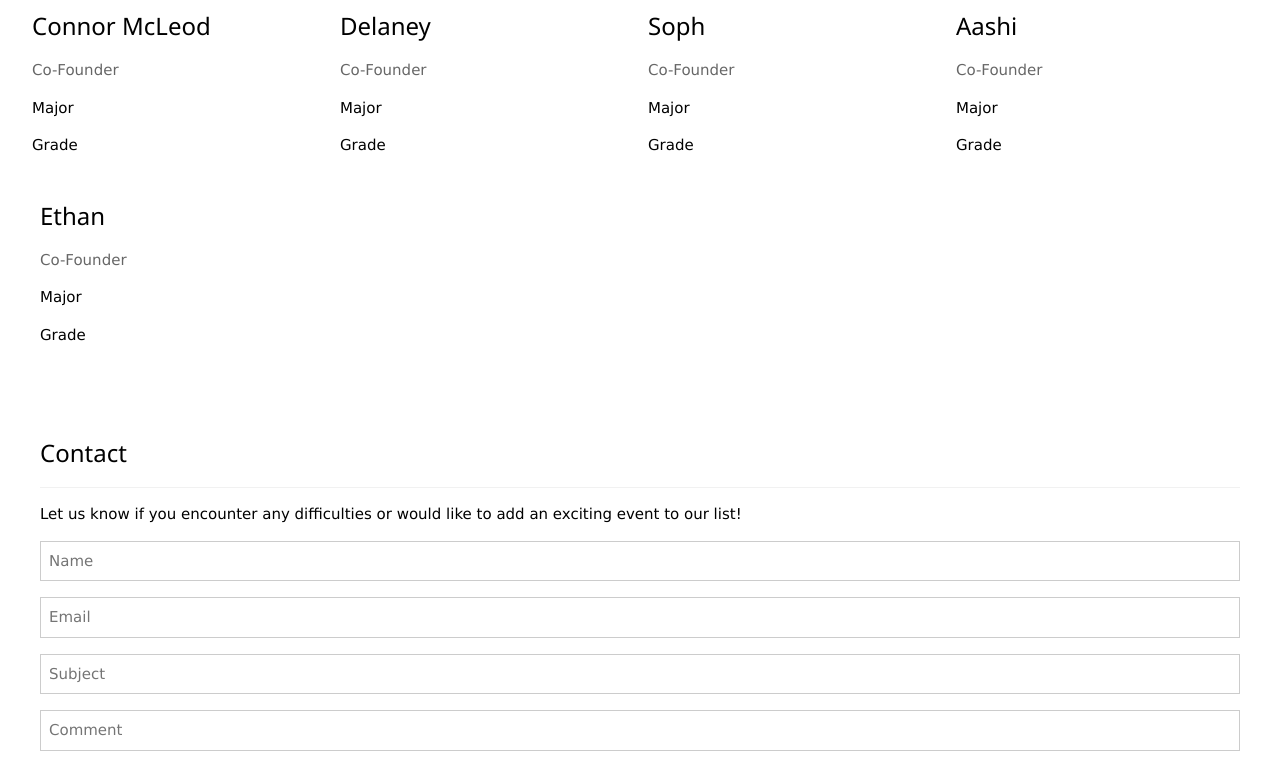
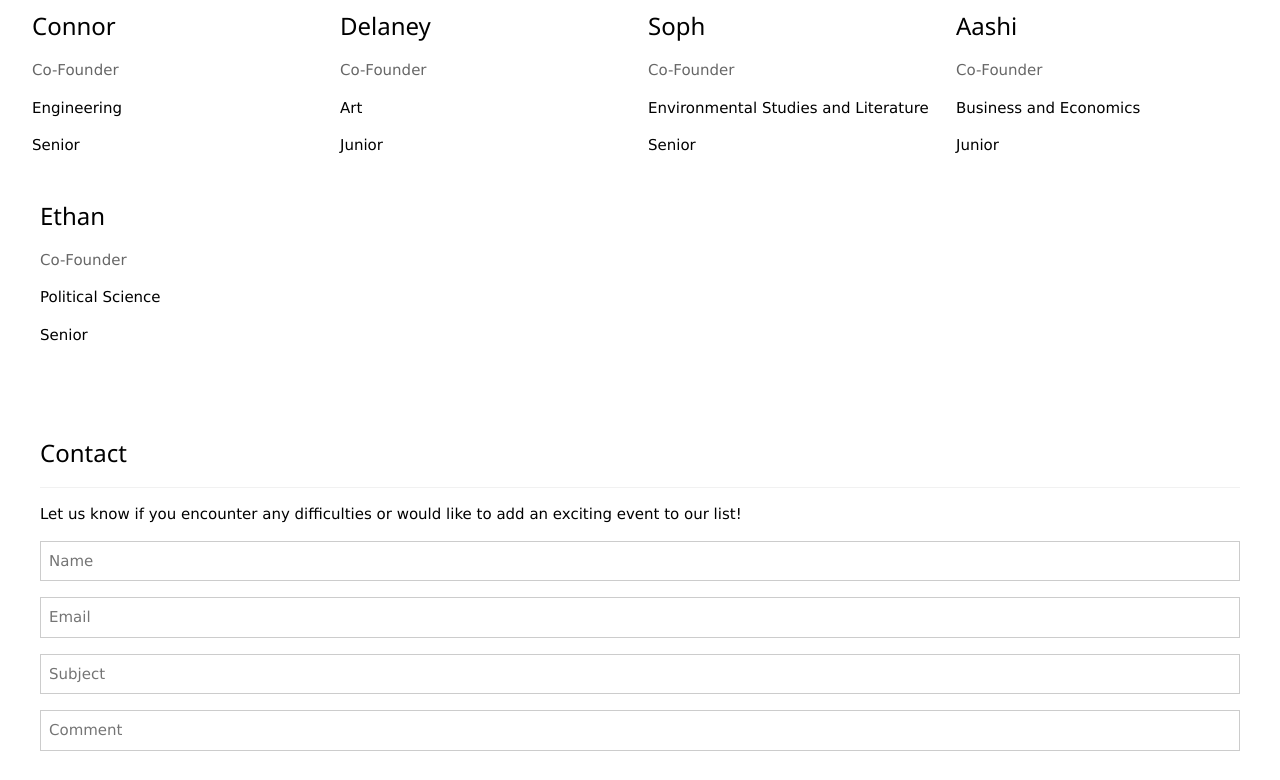
Before and after one commit to ConnorMcLeod06/berkeley-events, a plain HTML site: page index.html in a window 1280 px wide. Shown: the part 2709-3489 px from the top of the page. Drawn offline with nearby package versions, Linux system fonts and the light colour scheme.

Commit message:
Update index.html

```diff
--- a/index.html
+++ b/index.html
@@ -116,35 +116,35 @@
 
      <div class="w3-row-padding w3-grayscale">
     <div class="w3-col l3 m6 w3-margin-bottom">
-      <h3>Connor McLeod</h3>
+      <h3>Connor</h3>
       <p class="w3-opacity">Co-Founder</p>
-      <p>Major</p>
-      <p>Grade</p>
+      <p>Engineering</p>
+      <p>Senior</p>
     </div>
     <div class="w3-col l3 m6 w3-margin-bottom">
       <h3>Delaney</h3>
       <p class="w3-opacity">Co-Founder</p>
-      <p>Major</p>
-      <p>Grade</p>
+      <p>Art</p>
+      <p>Junior</p>
     </div>
     <div class="w3-col l3 m6 w3-margin-bottom">
       <h3>Soph</h3>
       <p class="w3-opacity">Co-Founder</p>
-      <p>Major</p>
-      <p>Grade</p>
+      <p>Environmental Studies and Literature</p>
+      <p>Senior</p>
     </div>
     <div class="w3-col l3 m6 w3-margin-bottom">
       <h3>Aashi</h3>
       <p class="w3-opacity">Co-Founder</p>
-      <p>Major</p>
-      <p>Grade</p>
+      <p>Business and Economics</p>
+      <p>Junior</p>
     </div>
      <div class="w3-row-padding w3-grayscale">
     <div class="w3-col l3 m6 w3-margin-bottom">
       <h3>Ethan</h3>
       <p class="w3-opacity">Co-Founder</p>
-      <p>Major</p>
-      <p>Grade</p>
+      <p>Political Science</p>
+      <p>Senior</p>
     </div>
   </div>
 
```
